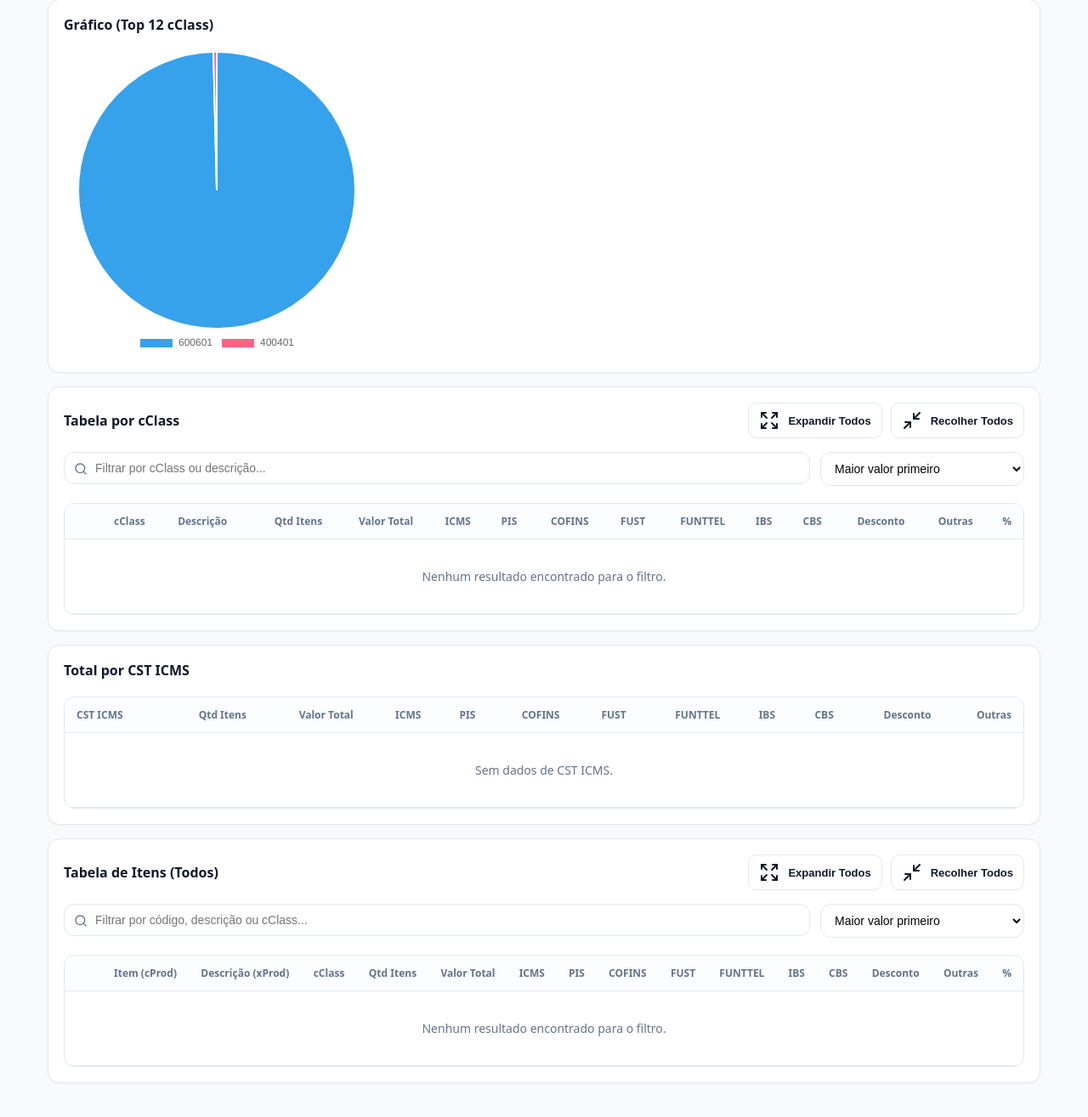
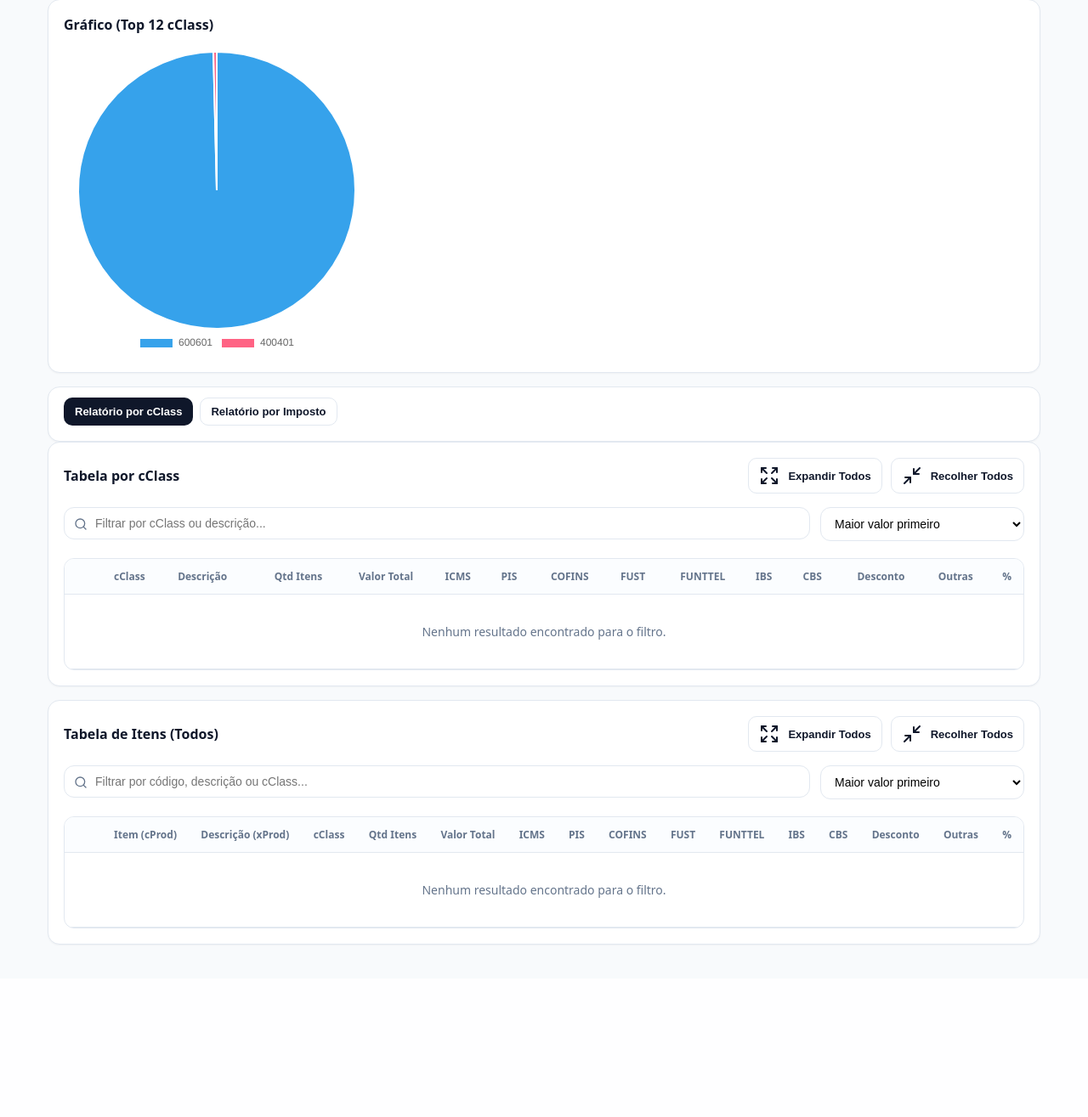
Before and after one commit to wriellgamaoliveira-pixel/troca-xml-web, a Flask app: page /resumo/resultado in a window 1280 px wide. Shown: the part 426-1741 px from the top of the page at 85% size. After the commit the page ends 1539 px from the top, so only its background shows below. Run offline with Flask 3, Linux system fonts and the light colour scheme.

Commit message:
Reorganize resumo resultado into cClass and imposto tabs

```diff
--- a/static/js/resumo.js
+++ b/static/js/resumo.js
@@ -425,6 +425,8 @@ function renderResumo(DATA){
 
   // ---------------- Total por CST ICMS ----------------
   const cstIcmsBody = document.getElementById("cstIcmsBody");
+  let expandedCst = new Set();
+  function cstKey(i){ return `cst:${i}`; }
 
   function redrawCstIcms(){
     if(!cstIcmsBody) return;
@@ -432,13 +434,21 @@ function renderResumo(DATA){
     const arr = (DATA.totais_cst_icms_linhas || []);
     if(arr.length===0){
       cstIcmsBody.appendChild(el("tr",{},[
-        el("td",{colspan:"12", class:"center", html:"<div style='padding:22px;color:var(--muted)'>Sem dados de CST ICMS.</div>"})
+        el("td",{colspan:"13", class:"center", html:"<div style='padding:22px;color:var(--muted)'>Sem dados de CST ICMS.</div>"})
       ]));
       return;
     }
 
-    arr.forEach((cst) => {
+    arr.forEach((cst, idx) => {
+      const key = cstKey(idx);
+      const open = expandedCst.has(key);
+      const btn = el("button",{class:"chev-btn", onClick:(ev)=>{ ev.stopPropagation();
+        if(expandedCst.has(key)) expandedCst.delete(key); else expandedCst.add(key);
+        redrawCstIcms();
+      }},[ icon(open ? "chevron-down":"chevron-right") ]);
+
       cstIcmsBody.appendChild(el("tr",{},[
+        el("td",{class:"center"},[btn]),
         el("td",{},[String(cst.tipo_icms || "indSemCST")]),
         el("td",{class:"right"},[String(cst.qtd_itens ?? "")]),
         el("td",{class:"right"},[String(cst.v_total_br || moneyBR(cst.v_total))]),
@@ -452,7 +462,49 @@ function renderResumo(DATA){
         el("td",{class:"right"},[String(cst.total_desc_br || moneyBR(cst.total_desc))]),
         el("td",{class:"right"},[String(cst.total_outro_br || moneyBR(cst.total_outro))]),
       ]));
+
+      if(open){
+        const notas = cst.notas || [];
+        const wrap = el("div",{class:"subcard"},[
+          el("div",{class:"subtitle"},["Notas fiscais relacionadas"])
+        ]);
+        const t = el("table",{},[]);
+        t.style.minWidth = "980px";
+        t.appendChild(el("thead",{},[
+          el("tr",{},[
+            el("th",{},["nNF"]),
+            el("th",{},["Contrato (cNF)"]),
+            el("th",{},["Emitente"]),
+            el("th",{},["Destinatário"]),
+            el("th",{},["Emissão"]),
+            el("th",{class:"right"},["Valor do item"]),
+            el("th",{class:"right"},["ICMS"]),
+            el("th",{class:"right"},["PIS"]),
+            el("th",{class:"right"},["COFINS"]),
+            el("th",{class:"right"},["FUST"]),
+            el("th",{class:"right"},["FUNTTEL"]),
+            el("th",{class:"right"},["IBS"]),
+            el("th",{class:"right"},["CBS"]),
+            el("th",{class:"right"},["Desconto"]),
+            el("th",{class:"right"},["Outras"]),
+          ])
+        ]));
+        const tb = el("tbody",{},[]);
+        if(notas.length===0){
+          tb.appendChild(el("tr",{},[
+            el("td",{colspan:"15", class:"center", html:"<div style='padding:14px;color:var(--muted)'>Sem notas relacionadas</div>"})
+          ]));
+        }
+        t.appendChild(tb);
+        wrap.appendChild(el("div",{class:"table-wrap"},[t]));
+
+        cstIcmsBody.appendChild(el("tr",{},[
+          el("td",{colspan:"13", class:"subrow"},[wrap])
+        ]));
+      }
     });
+
+    if (window.lucide && typeof window.lucide.createIcons === "function") window.lucide.createIcons();
   }
 
   // ---------------- Impostos Table ----------------
@@ -570,11 +622,40 @@ function renderResumo(DATA){
   impExpand?.addEventListener("click", expandAllImp);
   impCollapse?.addEventListener("click", collapseAllImp);
 
+  // ---------------- Tabs ----------------
+  const tabBtnCclass = document.getElementById("tabBtnCclass");
+  const tabBtnImposto = document.getElementById("tabBtnImposto");
+  const cardRelCclass = document.getElementById("cardRelCclass");
+  const cardItensTodos = document.getElementById("cardItensTodos");
+  const cardTotalCstIcms = document.getElementById("cardTotalCstIcms");
+  const tabImpostoPanel = document.getElementById("tabImpostoPanel");
+
+  function setTab(tab){
+    const isCclass = tab === "cclass";
+    if(cardRelCclass) cardRelCclass.style.display = isCclass ? "" : "none";
+    if(cardItensTodos) cardItensTodos.style.display = isCclass ? "" : "none";
+    if(cardTotalCstIcms) cardTotalCstIcms.style.display = isCclass ? "none" : "";
+    if(tabImpostoPanel) tabImpostoPanel.style.display = isCclass ? "none" : "";
+
+    if(tabBtnCclass){
+      tabBtnCclass.classList.toggle("btn-outline", !isCclass);
+      tabBtnCclass.classList.toggle("btn-primary", isCclass);
+    }
+    if(tabBtnImposto){
+      tabBtnImposto.classList.toggle("btn-outline", isCclass);
+      tabBtnImposto.classList.toggle("btn-primary", !isCclass);
+    }
+  }
+
+  tabBtnCclass?.addEventListener("click", ()=>setTab("cclass"));
+  tabBtnImposto?.addEventListener("click", ()=>setTab("imposto"));
+
   // render initial
   redrawC();
   redrawItems();
   redrawCstIcms();
   redrawImp();
+  setTab("cclass");
 }
 
 document.addEventListener("DOMContentLoaded", () => {
--- a/templates/resumo_resultado.html
+++ b/templates/resumo_resultado.html
@@ -62,7 +62,15 @@
   </div>
 </div>
 
-<div class="card">
+<div class="card" id="resumoTabsCard">
+  <div class="card-content" style="display:flex;gap:8px;flex-wrap:wrap;">
+    <button type="button" id="tabBtnCclass" class="btn btn-sm">Relatório por cClass</button>
+    <button type="button" id="tabBtnImposto" class="btn btn-outline btn-sm">Relatório por Imposto</button>
+  </div>
+</div>
+
+<div id="tabCclassPanel">
+<div class="card" id="cardRelCclass">
   <div class="card-header">
     <div class="controls">
       <div style="display:flex;align-items:center;gap:12px;flex:1;">
@@ -116,15 +124,16 @@
     </div>
   </div>
 </div>
+</div>
 
-
-<div class="card">
+<div class="card" id="cardTotalCstIcms">
   <div class="card-header"><h2 class="card-title">Total por CST ICMS</h2></div>
   <div class="card-content">
     <div class="table-wrap">
       <table>
         <thead>
           <tr>
+            <th class="center" style="width:44px;"></th>
             <th>CST ICMS</th>
             <th class="right">Qtd Itens</th>
             <th class="right">Valor Total</th>
@@ -145,7 +154,7 @@
   </div>
 </div>
 
-<div class="card">
+<div class="card" id="cardItensTodos">
   <div class="card-header">
     <div class="controls">
       <h2 class="card-title" style="margin:0;">Tabela de Itens (Todos)</h2>
@@ -199,8 +208,9 @@
   </div>
 </div>
 
+<div id="tabImpostoPanel" style="display:none;">
 {% if data.impostos_linhas and data.impostos_linhas|length > 0 %}
-<div class="card">
+<div class="card" id="cardImpostosRetidos">
   <div class="card-header">
     <div class="controls">
       <div>
@@ -245,6 +255,7 @@
   </div>
 </div>
 {% endif %}
+</div>
 
 <script>
   window.__RESUMO_DATA__ = {{ data|tojson }};
```
